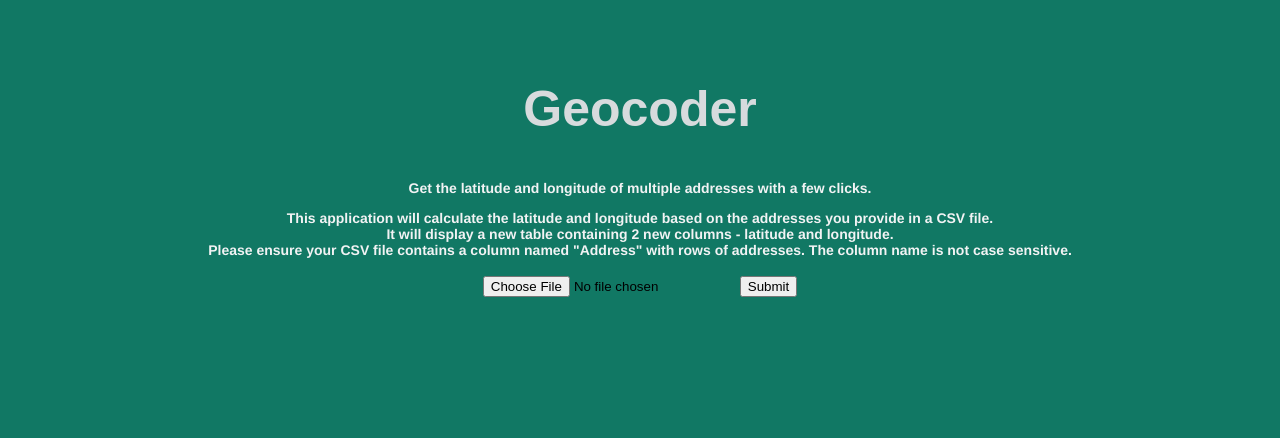
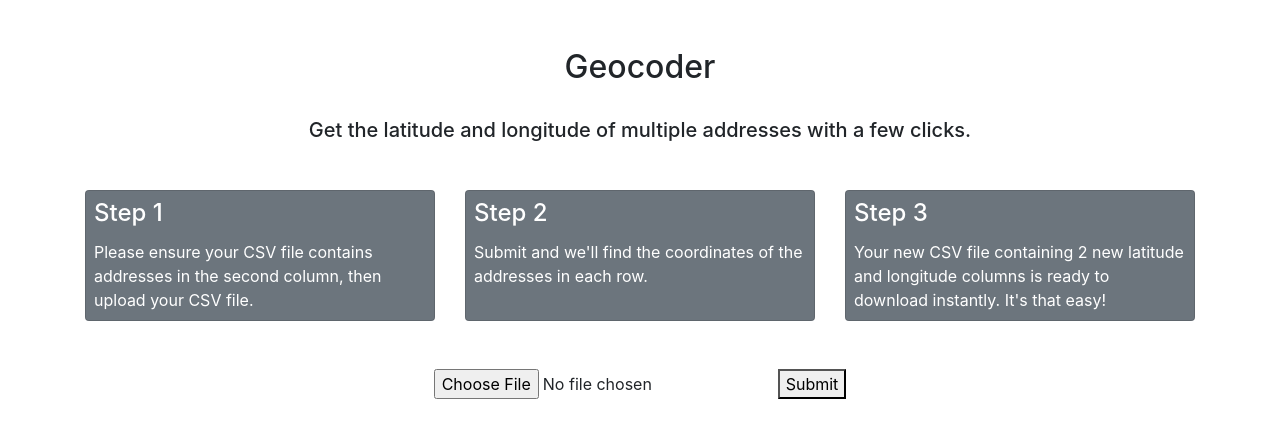
Before and after one commit to tbb33/Web-App-Geocoder, a Flask app: page / in a window 1280 px wide. Shown: the top 438 px of the page. Run offline with Flask 2, Linux system fonts and the light colour scheme; some libraries are stand-ins or nearby versions.

Commit message:
Stylize
Ended up stylizing using Bootstrap instead of main.css for simplicity and greater UX.

```diff
--- a/templates/index.html
+++ b/templates/index.html
@@ -3,21 +3,65 @@
 <html>
   <title>Geocoding App</title>
   <head>
-    <link href= "../static/main.css" rel="stylesheet">
+    <!-- Required meta tags -->
+    <meta charset="utf-8">
+    <meta name="viewport" content=
+        "width=device-width, initial-scale=1,shrink-to-fit=no">
+
+    <!-- Bootstrap CSS -->
+    <link rel="stylesheet" href=
+"https://maxcdn.bootstrapcdn.com/bootstrap/4.0.0/css/bootstrap.min.css"
+            integrity=
+"sha384-Gn5384xqQ1aoWXA+058RXPxPg6fy4IWvTNh0E263XmFcJlSAwiGgFAW/dAiS6JXm"
+         crossorigin="anonymous">
+
+    <link rel="stylesheet" href=
+"https://use.fontawesome.com/releases/v5.4.1/css/all.css"
+            integrity=
+"sha384-5sAR7xN1Nv6T6+dT2mhtzEpVJvfS3NScPQTrOxhwjIuvcA67KV2R5Jz6kr4abQsz"
+             crossorigin="anonymous">
   </head>
     <body>
       <div class="container">
-        <h2>Geocoder</h2>
-        <h3>Get the latitude and longitude of multiple addresses with a few
-        clicks. </h3>
-        <h4>This application will calculate the
-        latitude and longitude based on the addresses you provide in
-        a CSV file. <br>It will display a new table containing 2 new
-        columns - latitude and longitude.
-        <br>Please ensure your CSV file contains a
-        column named "Address" with rows of addresses. The column name is
-        not case sensitive. </h4>
+        <div class="container mt-5">
+        <h2 class="text-center">Geocoder</h2><br>
+        <h5 class="text-center">Get the latitude and longitude of multiple addresses with a few
+        clicks. </h5>
+      </div>
 
+        <div class="card-deck mt-5 mb-5">
+                <div class="card p-2 bg-secondary text-white">
+                    <div class="card-block">
+                        <h4 class="card-title">Step 1</h4>
+                        <p class="card-text">
+                            Please ensure your CSV file contains addresses in the second
+                            column, then upload your CSV file.
+                        </p>
+                    </div>
+                </div>
+
+                <div class="card p-2 bg-secondary text-white">
+                    <div class="card-block">
+                        <h4 class="card-title">Step 2</h4>
+                        <p class="card-text">
+                            Submit and we'll find the coordinates of the
+                            addresses in each row.
+                        </p>
+                    </div>
+                </div>
+
+                <div class="card p-2 bg-secondary text-white">
+                    <div class="card-block">
+                        <h4 class="card-title">Step 3</h4>
+                        <p class="card-text">
+                            Your new CSV file containing 2 new
+                            latitude and longitude columns is ready to download
+                            instantly. It's that easy!
+                        </p>
+                    </div>
+                </div>
+            </div>
+        <div class="d-flex justify-content-center"
           <form action="{{url_for('success')}}", method="POST",
             enctype="multipart/form-data">
             <input type="file" name="file" enctype="multipart/form-data">
@@ -27,5 +71,8 @@
             {% include btn ignore missing %}
           {% endif %}
         </div>
+        </div>
+      </div>
+      <script src="https://cdn.jsdelivr.net/npm/bootstrap@5.1.3/dist/js/bootstrap.bundle.min.js" integrity="sha384-ka7Sk0Gln4gmtz2MlQnikT1wXgYsOg+OMhuP+IlRH9sENBO0LRn5q+8nbTov4+1p" crossorigin="anonymous"></script>
     </body>
 </html>
```
Lines whose indentation alone changed are shown as unchanged.
